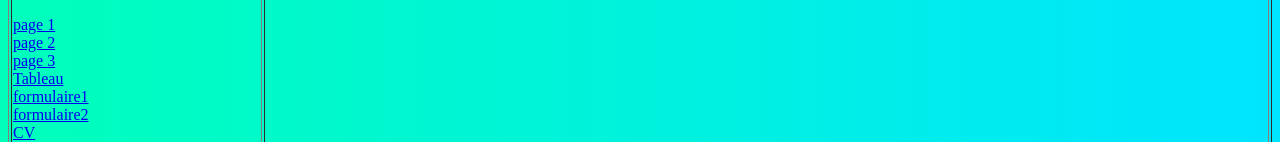
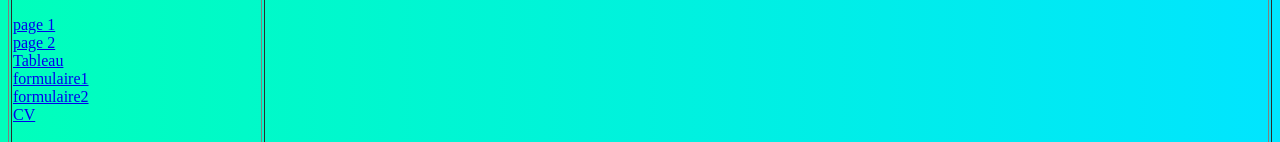
Before and after one commit to Shalo156/Shalo156.github.io, a plain HTML site: page Accueil.html in a window 1280 px wide. Shown: the part 344-486 px from the top of the page. Drawn offline with Linux system fonts and the light colour scheme; files whose address does not match are found by name.

Commit message:
Update index.html

```diff
--- a/Accueil.html
+++ b/Accueil.html
@@ -21,7 +21,6 @@
                 <ul style="list-style-type: none; padding-left: 0;">
                     <li><a href="page 1.html" target="contenu">page 1</a></li>
                     <li><a href="page 2.html" target="contenu">page 2</a></li>
-                    <li><a href="page 3.html" target="contenu">page 3</a></li>
                     <li><a href="tableau.html" target="contenu">Tableau</a></li>
                     <li><a href="formulaire1.html" target="contenu">formulaire1</a></li>
                     <li><a href="formulaire2.html" target="contenu">formulaire2</a></li>
```
